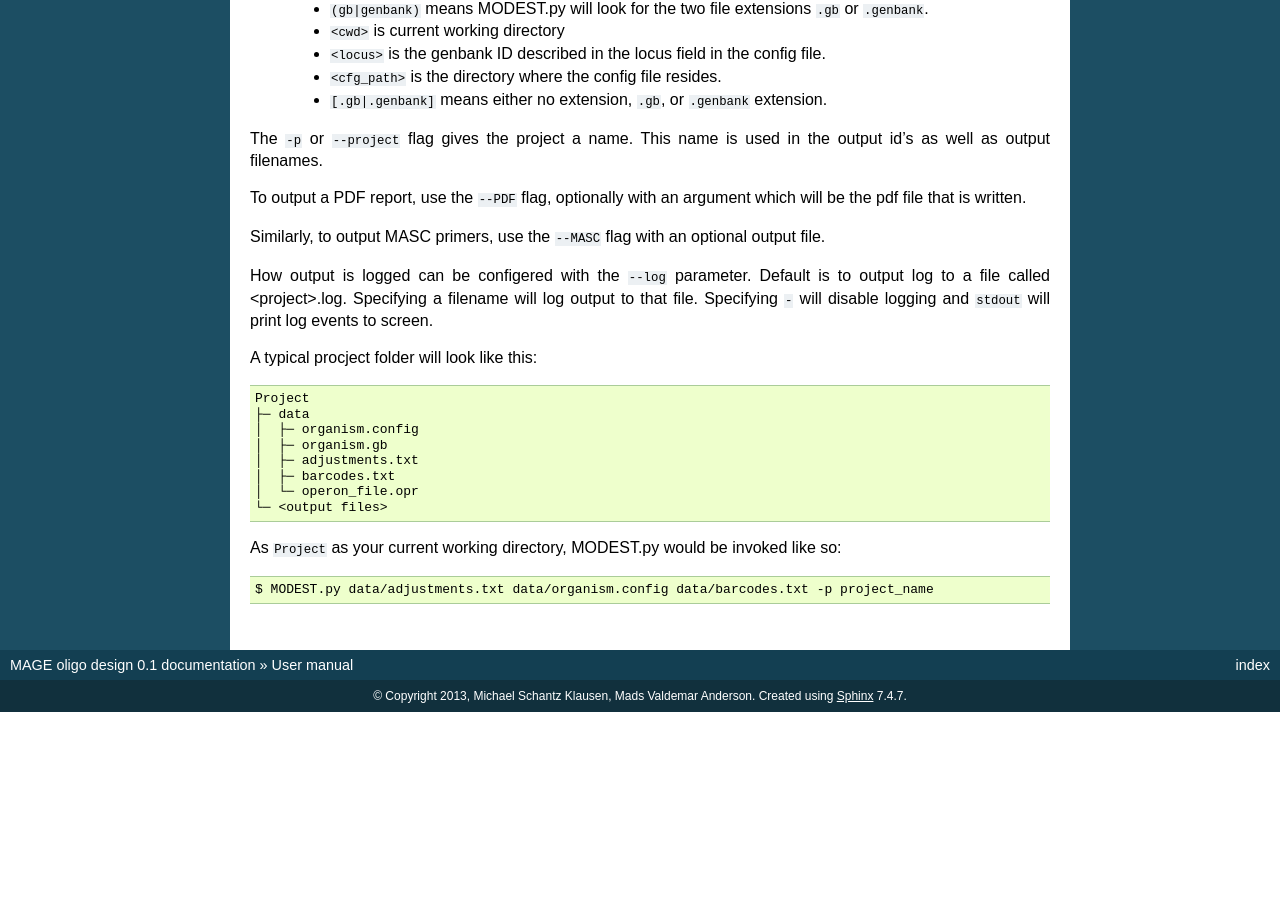
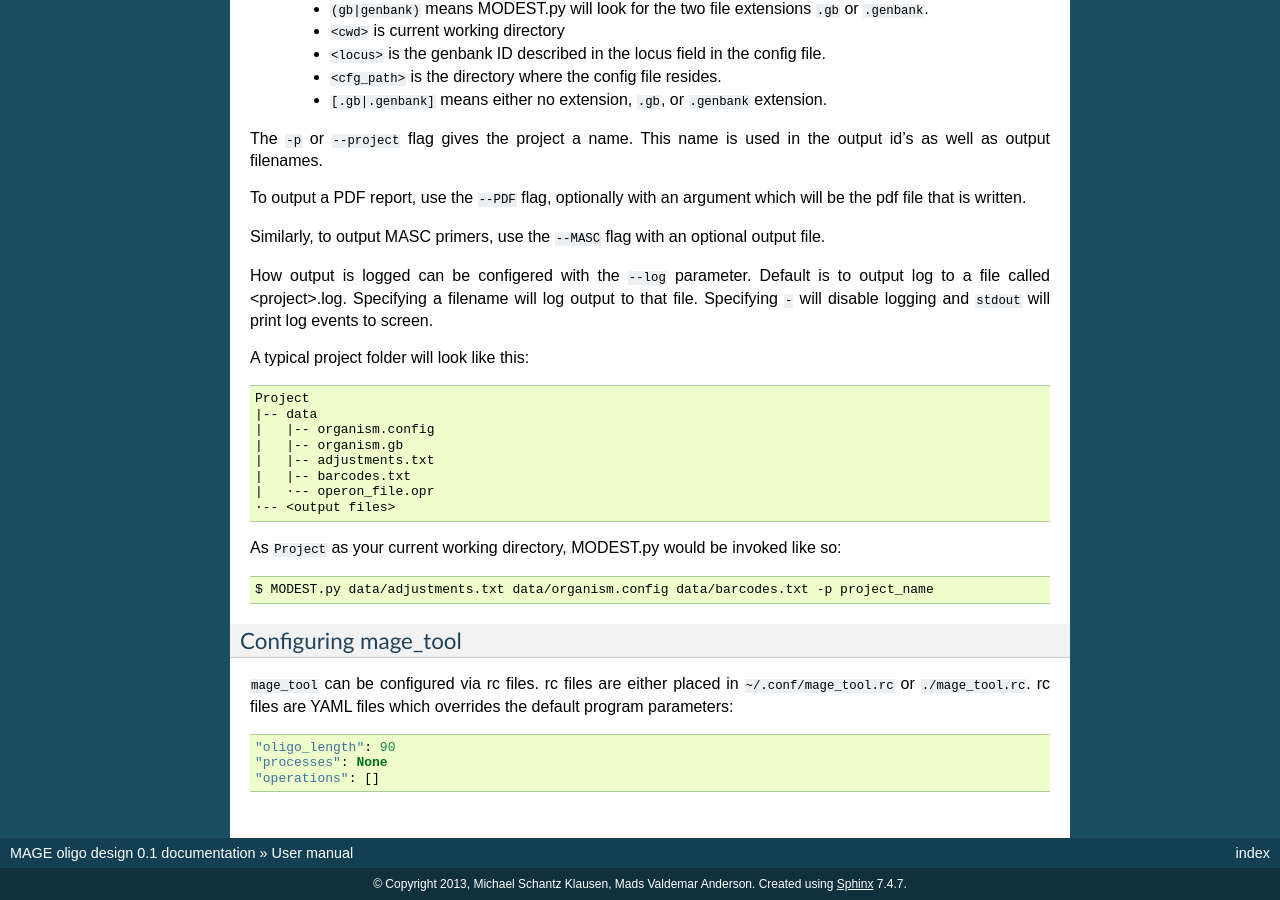
Before and after one commit to micked/MODEST, a Sphinx documentation site: the page built from doc/source/index.rst, in a window 1280 px wide and 900 px high, scrolled down 2688 px. Built offline with Sphinx 7.4.7, drawn with Linux system fonts in a browser that asks for light colours; pages that are not in the unit, such as notebooks, are missing from menus; before the commit the page ends 3400 px from its top, so only the background shows below that; some of the changed text lies outside the part shown.

Commit message:
more manual

```diff
--- a/doc/source/index.rst
+++ b/doc/source/index.rst
@@ -142,17 +142,27 @@ to output log to a file called <project>.log. Specifying a filename will log out
 to that file. Specifying ``-`` will disable logging and ``stdout`` will print log
 events to screen.
 
-A typical procject folder will look like this::
+A typical project folder will look like this::
 
-  Project
-  ├─ data
-  │  ├─ organism.config
-  │  ├─ organism.gb
-  │  ├─ adjustments.txt
-  │  ├─ barcodes.txt
-  │  └─ operon_file.opr
-  └─ <output files>
+ Project
+ |-- data
+ |   |-- organism.config
+ |   |-- organism.gb
+ |   |-- adjustments.txt
+ |   |-- barcodes.txt
+ |   ·-- operon_file.opr
+ ·-- <output files>
 
 As ``Project`` as your current working directory, MODEST.py would be invoked like so::
 
   $ MODEST.py data/adjustments.txt data/organism.config data/barcodes.txt -p project_name
+
+Configuring mage_tool
+~~~~~~~~~~~~~~~~~~~~~
+``mage_tool`` can be configured via rc files. rc files are either placed in
+``~/.conf/mage_tool.rc`` or ``./mage_tool.rc``. rc files are YAML files which
+overrides the default program parameters::
+
+ "oligo_length": 90
+ "processes": None
+ "operations": []
```
